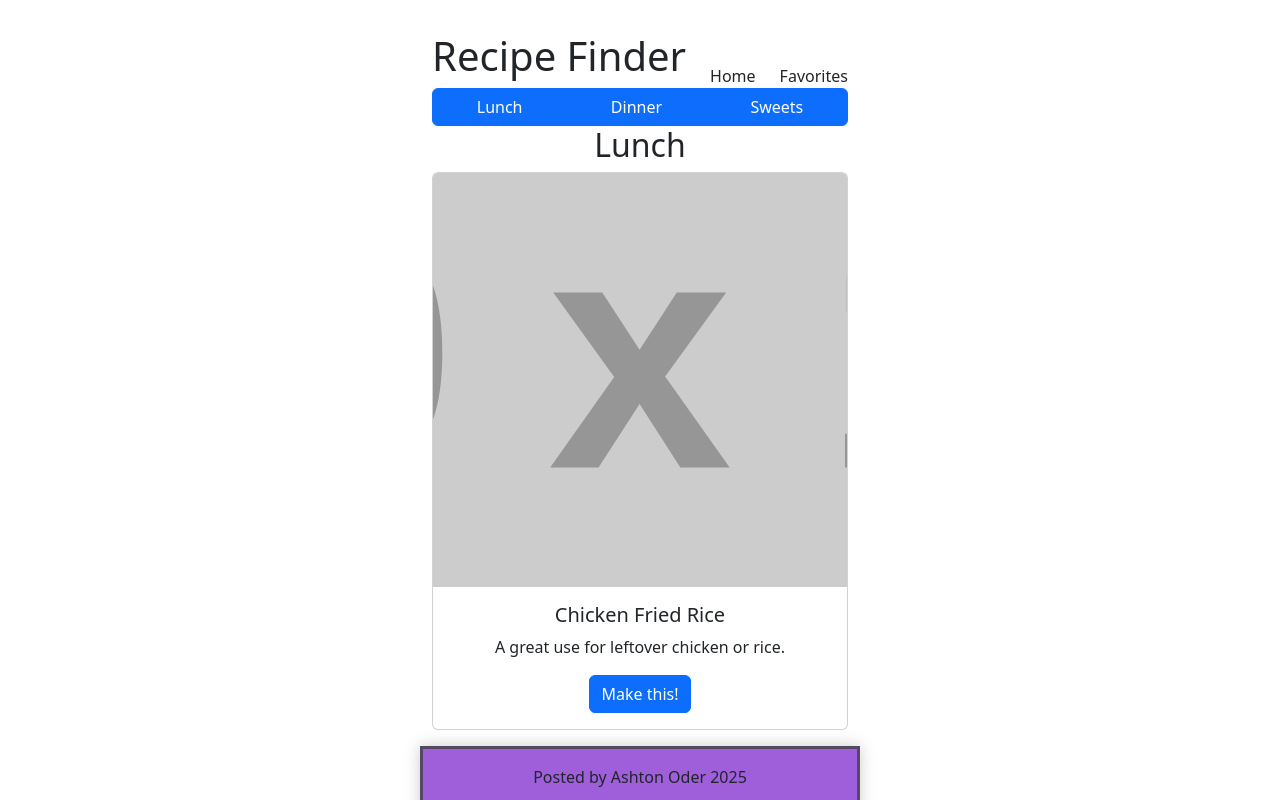
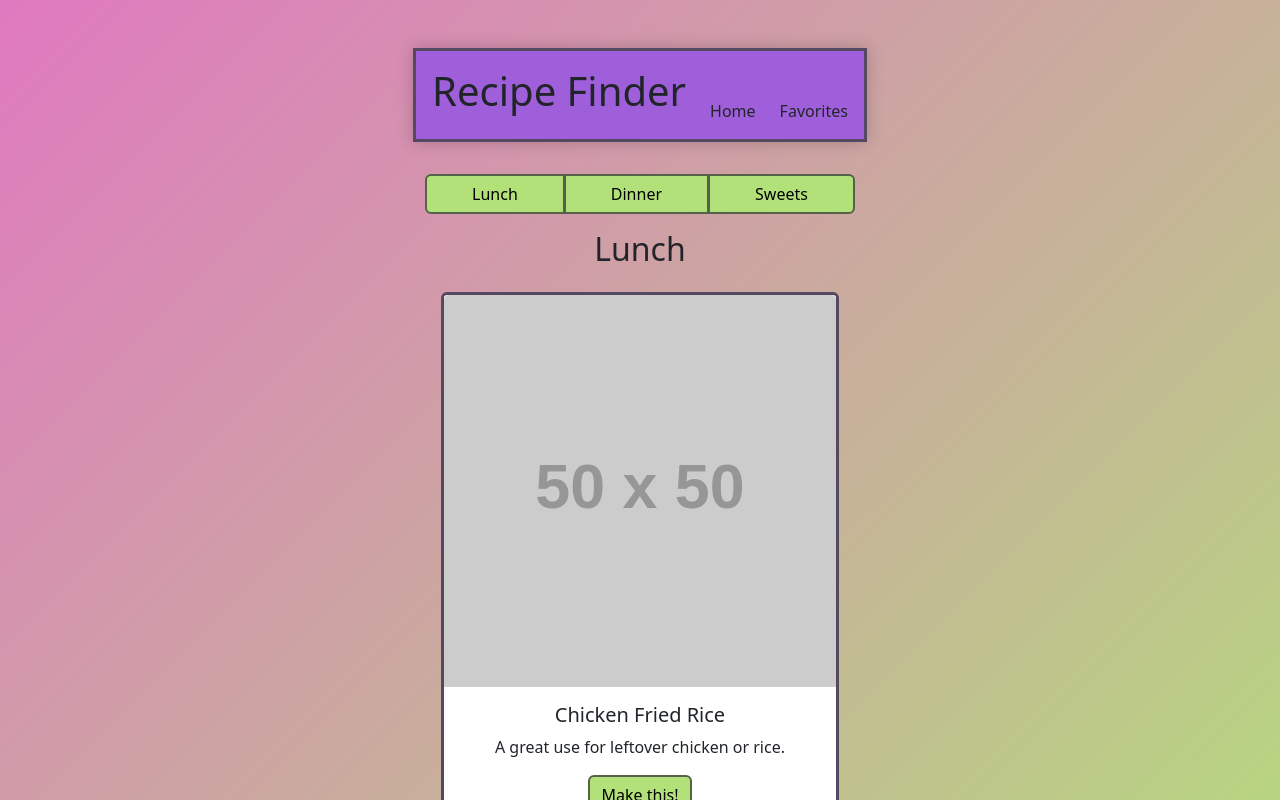
Before and after one commit to VeryExcitedGremlin/recipe-finder, a React (Create React App) app: page / in a window 1280 px wide. Shown: the top 800 px of the page. Built offline with nearby package versions, Linux system fonts and the light colour scheme.

Commit message:
initial styling

```diff
--- a/src/App.css
+++ b/src/App.css
@@ -1,3 +1,7 @@
+body {
+    background: linear-gradient(135deg, #E079C0 0%, #B2E079 100%);
+}
+
 #root {
   max-width: 1280px;
   margin: 0 auto;
@@ -9,7 +13,12 @@ li {
   list-style-type: none;
 }
 
-#sweets-dropdown {
-  border-radius: 0 6px 6px 0;
-  /* border-radius: 6px 0 0 6px; */
+.btn {
+    background-color: #B2E079;
+    border: solid 2px #56614A;
+    color: black;
 }
+
+.card {
+    border: solid 3px #554961;
+}
--- a/src/Backend/Recipes-Lists.jsx
+++ b/src/Backend/Recipes-Lists.jsx
@@ -1,25 +1,26 @@
 // {name: '', link: '', img: 'https://placehold.co/40', description: ''}
+const placeholder = 'https://placehold.co/50'
 
 const lunch = [
-  { name: "Chicken Fried Rice", link: "", img: "https://placehold.co/10", description: 'A great use for leftover chicken or rice.' },
+  { name: "Chicken Fried Rice", link: "", img: placeholder, description: 'A great use for leftover chicken or rice.' },
 ];
 
 const dinner = [
-  { name: "Beef Stroganoff", link: "", img: "https://placehold.co/10", description: 'My go-to favorite! Easy and delicious.' },
+  { name: "Beef Stroganoff", link: "", img: placeholder, description: 'My go-to favorite! Easy and delicious.' },
 ];
 
 const sweets = [
     {
       name: "Chocolate Chip Cookies",
       link: "",
-      img: "https://placehold.co/10",
+      img: placeholder,
       description: "Oh so soft and chewy.",
       filter: ['dessert', 'cookies']
     },
     {
       name: "Pancakes",
       link: "",
-      img: "https://placehold.co/10",
+      img: placeholder,
       description: "A breakfast classic!",
       filter: ['breakfast']
     },
--- a/src/Components/Header/Header.jsx
+++ b/src/Components/Header/Header.jsx
@@ -4,7 +4,7 @@ import Col from "react-bootstrap/Col";
 
 export default function Header() {
   return (
-    <Container>
+    <Container className="bookend">
       <Row className="align-items-end justify-content-center">
         <Col xs="auto">
           <h1>Recipe Finder</h1>
--- a/src/Components/Picker/Cat-Picker.jsx
+++ b/src/Components/Picker/Cat-Picker.jsx
@@ -13,10 +13,10 @@ export default function CategoryPicker({ handlers }) {
     <>
       <Container>
         <Row>
-          <ButtonGroup>
-            <Button onClick={handleLunch}>Lunch</Button>
-            <Button onClick={handleDinner}>Dinner</Button>
-            <Button onClick={handleSweets}>Sweets</Button>
+          <ButtonGroup className="my-3">
+            <Button className="btn" id='lunch-btn' onClick={handleLunch}>Lunch</Button>
+            <Button className="btn" id='dinner-btn' onClick={handleDinner}>Dinner</Button>
+            <Button className="btn" id='sweets-btn' onClick={handleSweets}>Sweets</Button>
           </ButtonGroup>
         </Row>
       </Container>
--- a/src/Components/Show-Category-Cards/Recipe-List-Card.jsx
+++ b/src/Components/Show-Category-Cards/Recipe-List-Card.jsx
@@ -9,7 +9,7 @@ export default function RecipeListCard({ recipe }) {
     const { name, link, img, description } = recipe;
     return (
       <Col>
-          <Card style={{ minWidth: "9rem" }}>
+          <Card style={{ minWidth: "9rem" }} className="m-3">
             <Card.Img variant="top" src={img} />
             <Card.Body>
               <Card.Title>{name}</Card.Title>
```
